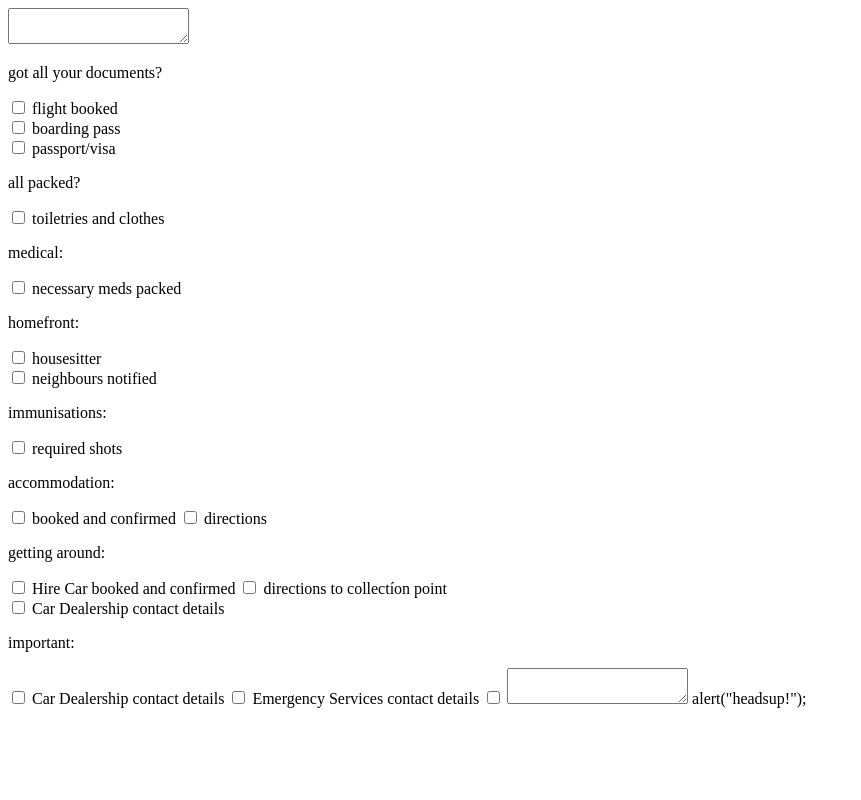
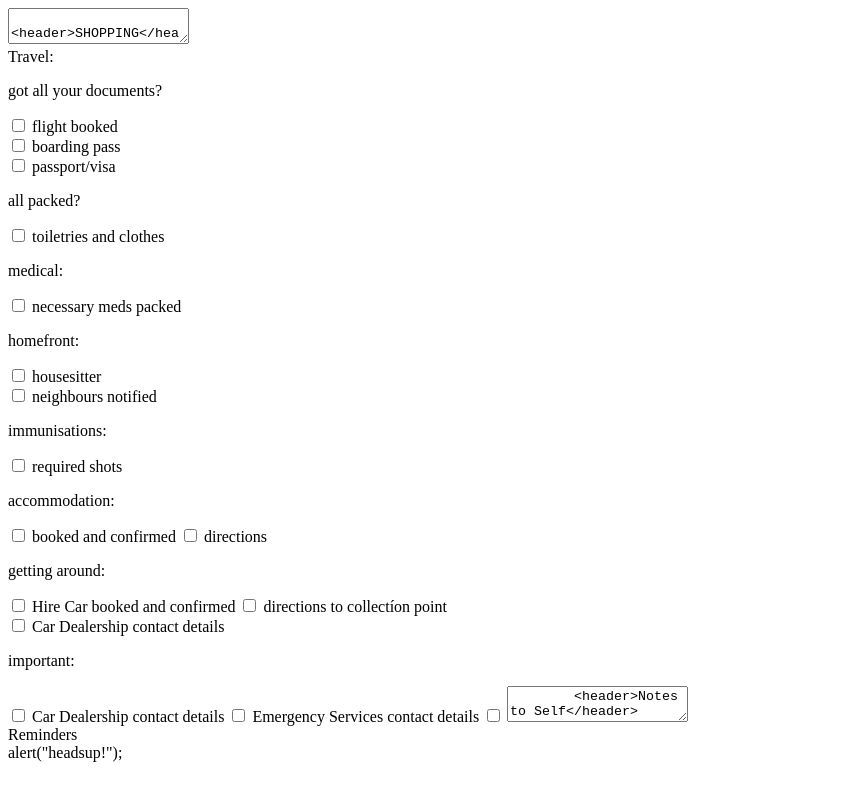
Before and after one commit to ombralunare/Mark-This, a plain HTML site: page index.html in a window 1280 px wide. Shown: the whole page, without its empty margins (0-861 px from the left). Drawn offline with Linux system fonts and the light colour scheme.

Commit message:
Update index.html

```diff
--- a/index.html
+++ b/index.html
@@ -7,10 +7,11 @@
   <body>
    <class name=category1 id ="Shopping:">
        <textarea>
-
+         <header>SHOPPING</header>
        </textarea>
    </class>
    <class name=category2 id="Travel">
+      <header>Travel:</header>
      <p>got all your documents?</p>
      <div>
        <input type=checkbox id="flight booked" name="flight booked">
@@ -82,10 +83,11 @@
    </class>
    <class name=category3 id=`"Note(s) to Self"`>
      <textarea>
-
+        <header>Notes to Self</header>
      </textarea>
    </class>
    <class name=category4 id="Reminders">
+      <header>Reminders</header>
        alert("headsup!");
    </class>
   </body>
```
